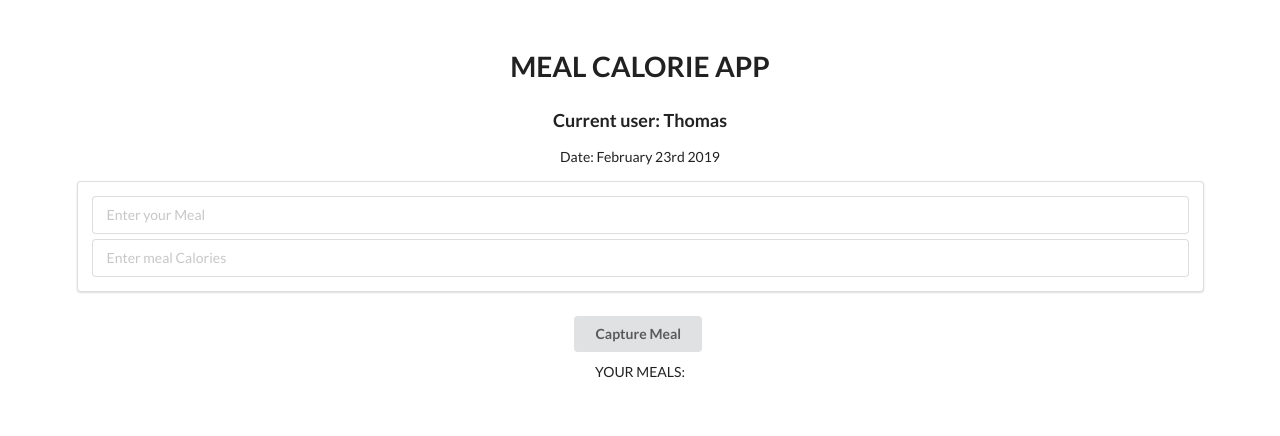
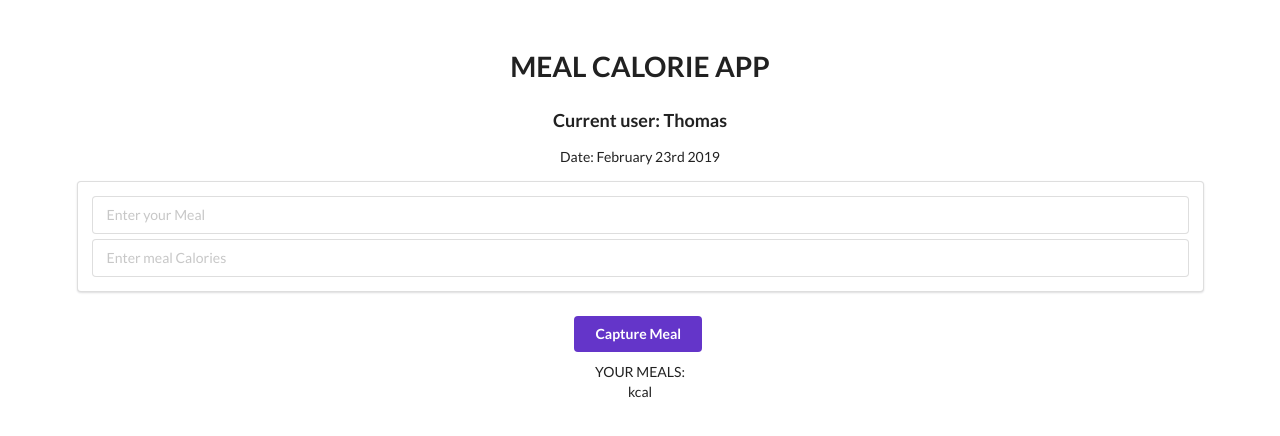
Before and after one commit to Dev0dyssey/nutritionapp, a React (Create React App) app: page / in a window 1280 px wide. Shown: the top 436 px of the page. Built offline with nearby package versions, Linux system fonts and the light colour scheme.

Commit message:
Small styling changes to make the submit button stand out more. Added kcal definition to the meal entry display for easier understanding

```diff
--- a/src/Components/CaptureForm.js
+++ b/src/Components/CaptureForm.js
@@ -50,7 +50,7 @@ class CaptureForm extends React.Component {
             {/* BUTTON TO CAPTURE THE MEAL DATA. WILL HAVE TEXT CHANGE ONCE CLICKED FOR THE FIRST SET OF DATA; STATE UPDATE IN INDEX.JS */}
             <button
                 style={{marginTop: '10px'}}
-                className="ui button"
+                className="ui violet button"
                 type="submit"
                 onClick={() => {this.onButtonClick(); this.logic_Help();}}>
                 Capture Meal
--- a/src/Components/MealCapture.js
+++ b/src/Components/MealCapture.js
@@ -73,7 +73,7 @@ class MealCapture extends React.Component {
                 <div style={{marginTop: '10px'}}>
                 YOUR MEALS:
                     <br />
-                    <span id="Meal">{this.state.meal} {this.state.calories}</span>
+                    <span id="Meal">{this.state.meal} {this.state.calories}kcal</span>
                 </div>
 
                 <MealDetail
```
